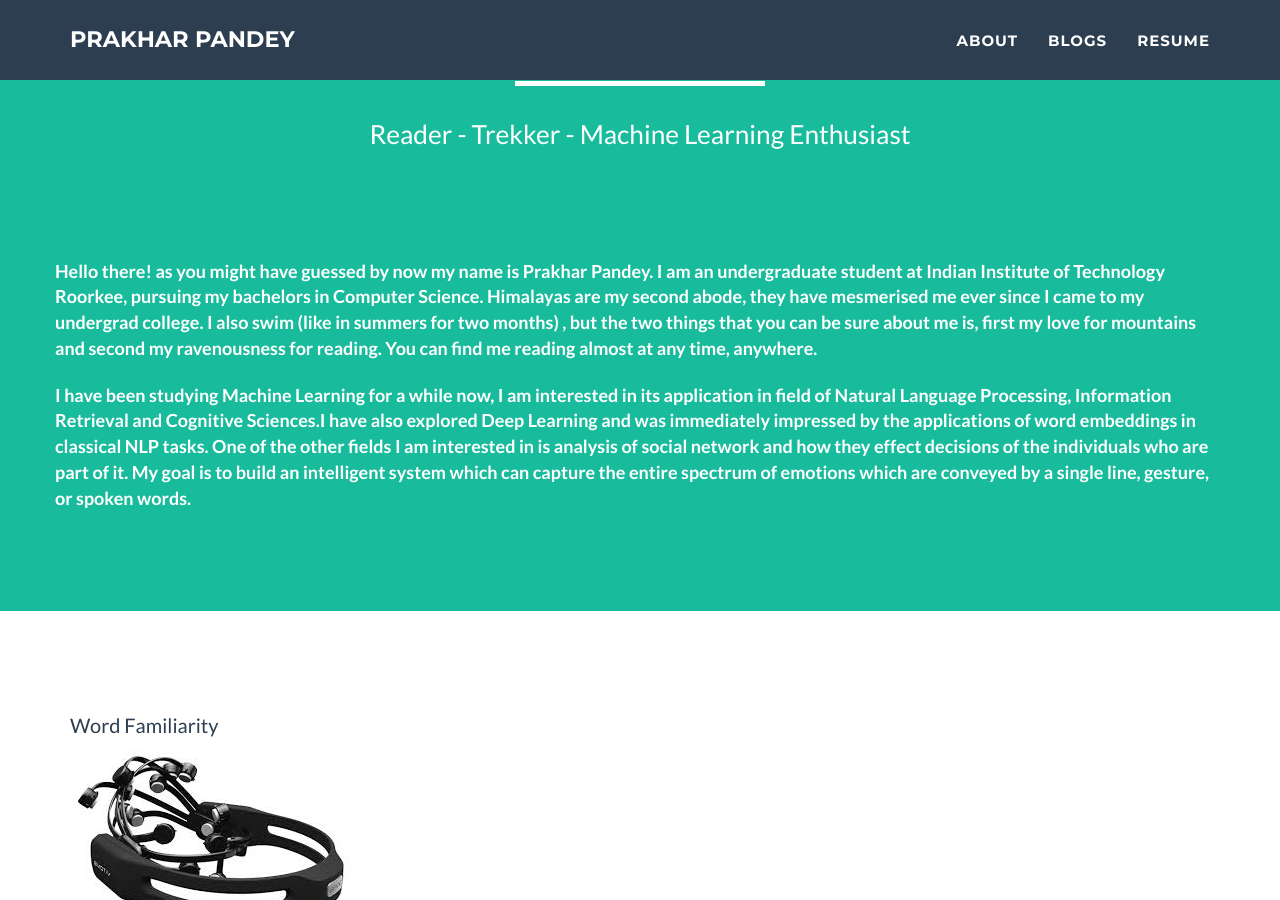
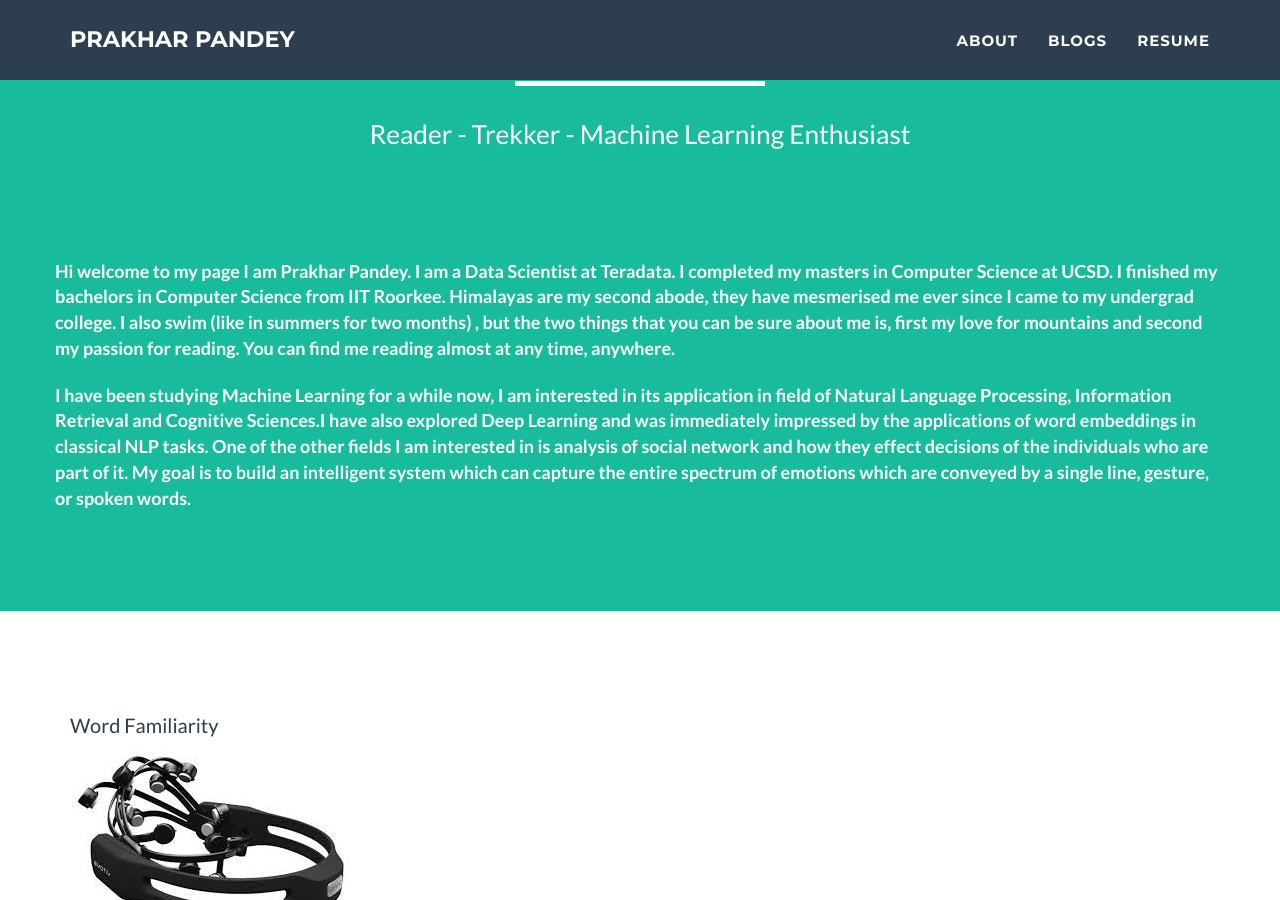
Before and after one commit to pprakhar30/pprakhar30.github.io, a Jekyll site: the page built from index.html, in a window 1280 px wide and 900 px high, scrolled down 384 px. Built offline with Jekyll 4.4.1, drawn with Linux system fonts in a browser that asks for light colours.

Commit message:
Update about.html

```diff
--- a/_includes/about.html
+++ b/_includes/about.html
@@ -2,7 +2,7 @@
     <section class="success" id="about">
         <div class="container">
             <div class="row">
-              <b> <font size = "4"> Hello there! as you might have guessed by now my name is Prakhar Pandey. I am an undergraduate student at Indian Institute of Technology Roorkee, pursuing my bachelors in Computer Science. Himalayas are my second abode, they have mesmerised me ever since I came to my undergrad college. I also swim (like in summers for two months) , but the two things that you can be sure about me is, first my love for mountains and second my ravenousness for reading. You can find me reading almost at any time, anywhere.</font></b>
+              <b> <font size = "4"> Hi welcome to my page I am Prakhar Pandey. I am a Data Scientist at Teradata. I completed my masters in Computer Science at UCSD. I finished my bachelors in Computer Science from IIT Roorkee. Himalayas are my second abode, they have mesmerised me ever since I came to my undergrad college. I also swim (like in summers for two months) , but the two things that you can be sure about me is, first my love for mountains and second my passion for reading. You can find me reading almost at any time, anywhere.</font></b>
 
             </div>
             <br>
```
